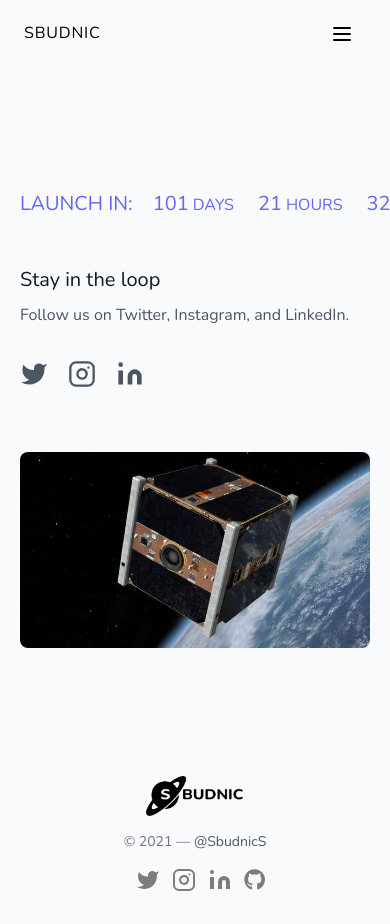
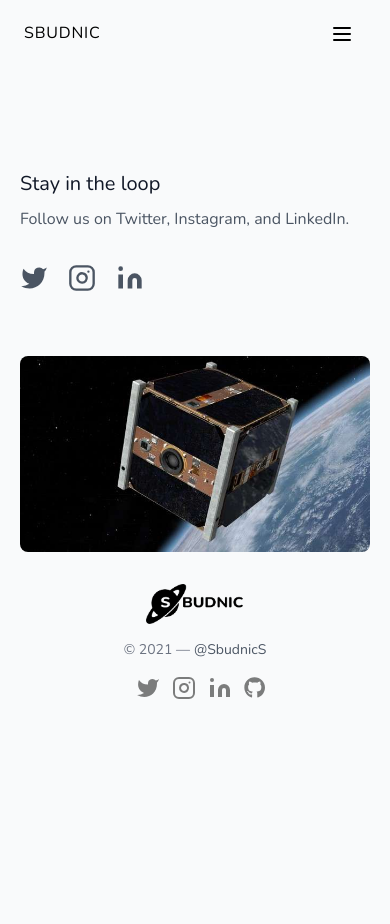
Before and after one commit to benkilimnik/SBUDNIC, a React (Create React App) app: page /news in a window 390 px wide. Shown: the top 924 px of the page. Built offline with nearby package versions, Linux system fonts and the light colour scheme; what @tailwindcss/typography would draw is missing.

Commit message:
update responsiveness for mobile

```diff
--- a/src/components/ItemPages/News.js
+++ b/src/components/ItemPages/News.js
@@ -3,7 +3,7 @@ import Footer from "../Footer"
 import Numbers from "../Numbers"
 
 const Home = () => (
-  <div>
+  <div className="h-screen">
     <Numbers />
     <Footer />
   </div>
--- a/src/components/Numbers.js
+++ b/src/components/Numbers.js
@@ -39,10 +39,10 @@ const renderer = ({ days, hours, minutes, seconds, completed }) => {
 const Numbers = () => {
   return (
     <section class="text-gray-600 body-font">
-      <div class="container px-5 py-24 mx-auto flex flex-wrap">
+      <div class="container px-5 sm:py-12 lg:py-24 mx-auto flex flex-wrap">
         <div class="flex flex-wrap -mx-4 mt-auto mb-auto lg:w-1/2 sm:w-2/3 content-start sm:pr-10">
           <div class="w-full sm:p-4 px-4 mb-6">
-            <div className="py-4 text-gray-900 uppercase">
+            <div className="invisible py-4 text-gray-900 uppercase lg:visible">
               <Countdown
                 date={Date.now() + calcTimeDelta("2021-11-01T00:00:00").total}
                 renderer={renderer}
--- a/src/tailwind.css
+++ b/src/tailwind.css
@@ -11,12 +11,6 @@
   overflow: hidden;
 }
 
-.modal {
-  animation: fadein 0.2s;
-  -moz-animation: fadein 0.2s; /* Firefox */
-  -webkit-animation: fadein 0.2s; /* Safari and Chrome */
-  -o-animation: fadein 0.2s; /* Opera */
-}
 * {
   animation: fadein 0.4s;
   -moz-animation: fadein 0.4s; /* Firefox */
```
Also changed, not shown: 1 other file (tests, documents, lock files or other folders).
